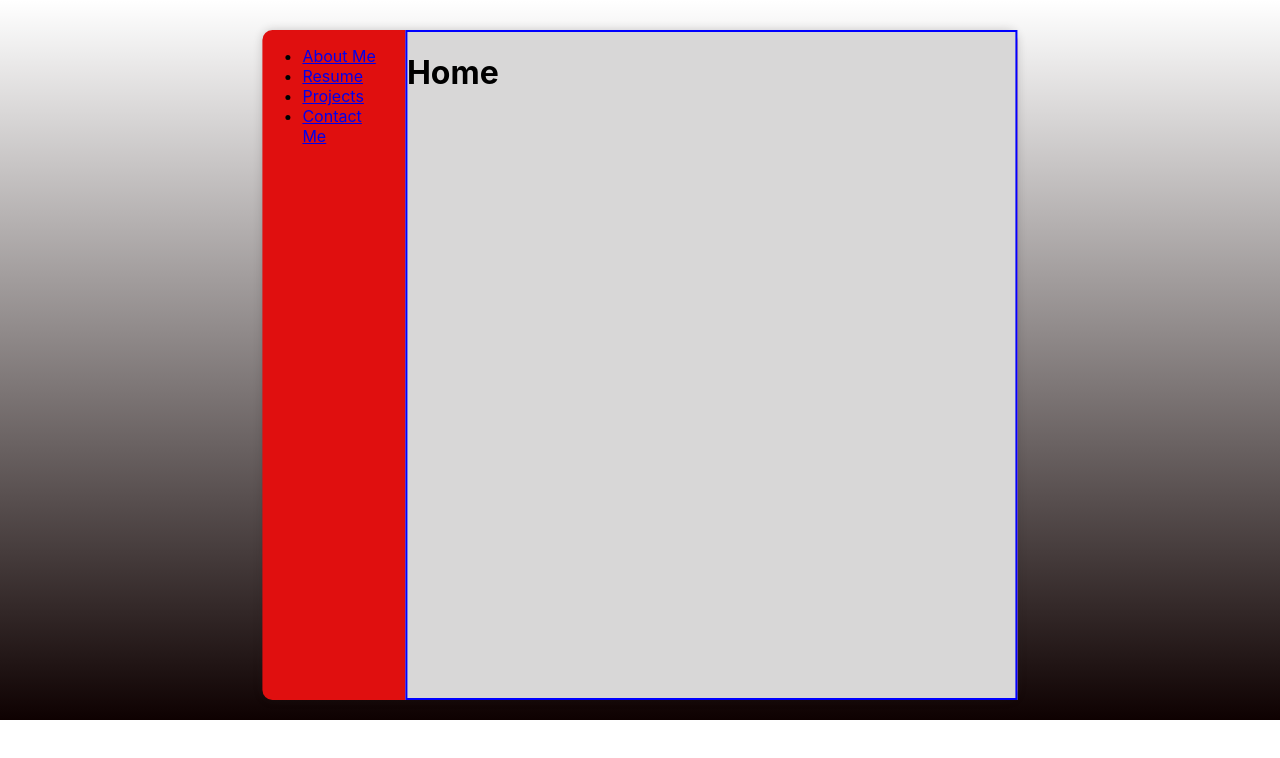
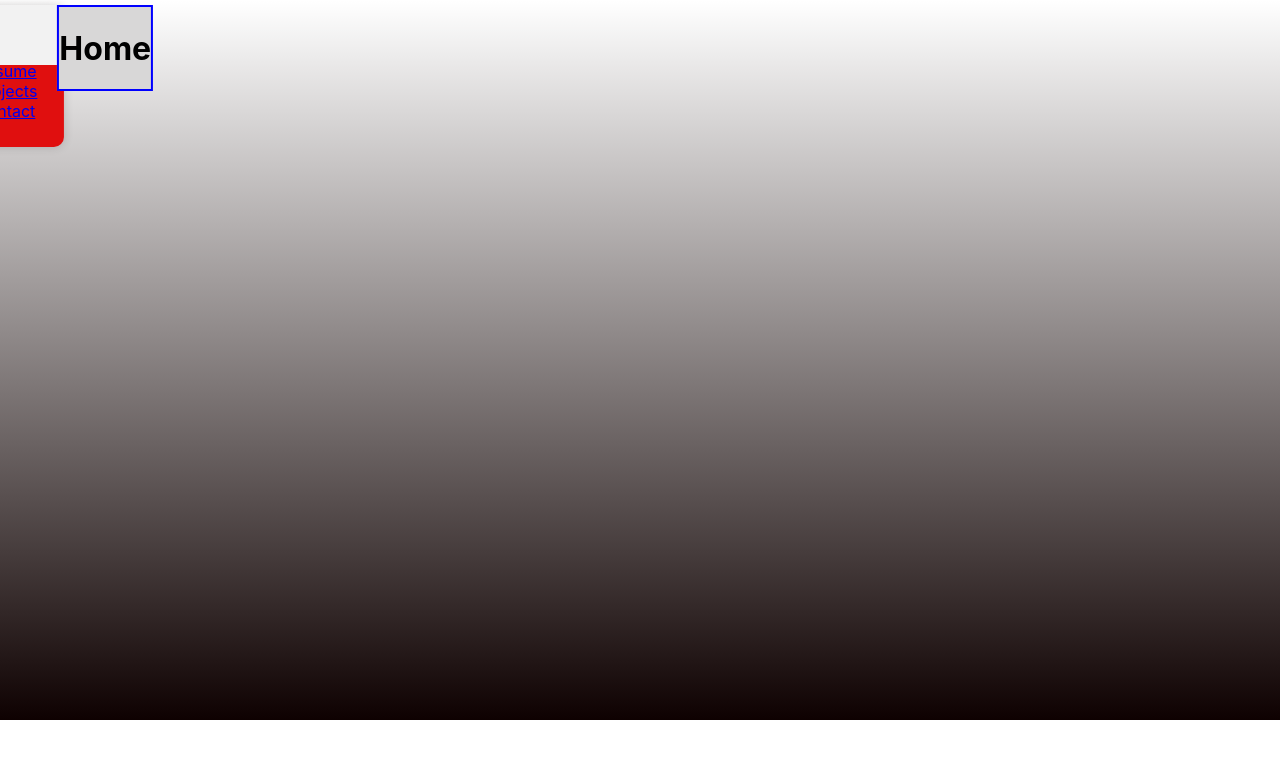
Before and after one commit to coryFinkbeiner/my-site, a Next.js app: page / in a window 1280 px wide. Shown: the top 758 px of the page. Built offline with nearby package versions, Linux system fonts and the light colour scheme; no server answers; the database is empty.

Commit message:
i messed up the CSS quite a bit

```diff
--- /dev/null
+++ b/components/Header.js
@@ -0,0 +1,22 @@
+import React from 'react'
+
+function Header() {
+  return (
+    <div className='header'>
+      Header
+    </div>
+  )
+}
+
+export default Header
+
+// contact button
+  // with modal
+
+// github and linkedIn links
+  // i think just the logos
+
+// picture of me
+  // to randomize, but not MVP
+
+// my name and something else in middle section.
--- a/components/Layout.js
+++ b/components/Layout.js
@@ -1,19 +1,16 @@
 import React from 'react';
 import { useRouter } from 'next/router';
 import Sidebar from './Sidebar';
+import Header from './Header';
 
 const Layout = ({ children }) => {
   const router = useRouter();
-
-  // // Handle navigation event, e.g., when clicking a button
-  // const handleNavigation = () => {
-  //   router.push('/about');
-  // };
 
   return (
 
     <div className='container'>
       <div className='top'>
+        <Header />
         <div className='left'>
           <Sidebar />
         </div>
--- a/styles/globals.css
+++ b/styles/globals.css
@@ -20,7 +20,7 @@ body {
   width: 100%;
   height: 0;
   padding-bottom: 56.25%;
-  position: absolute;
+  /* position: absolute; */
   background: linear-gradient(to bottom, rgba(12, 1, 1, 0) 0%, rgb(14, 1, 1) 100%);
 }
 
@@ -35,7 +35,9 @@ body {
 }
 
 .top {
-  position: absolute;
+  align-items: flex-start; /* Align items to the top */
+  z-index: 1;
+  /* position: relative; */
   top: 30px;
   left: 50%;
   transform: translateX(-50%);
@@ -54,3 +56,12 @@ body {
   flex-direction: column;
   justify-content: flex-end;
 }
+
+.header {
+  position: absolute;
+  top: 0;
+  left: 0;
+  width: 100%;
+  height: 60px; /* Adjust the height as needed */
+  background-color: #f2f2f2; /* Set the desired background color */
+}
```
